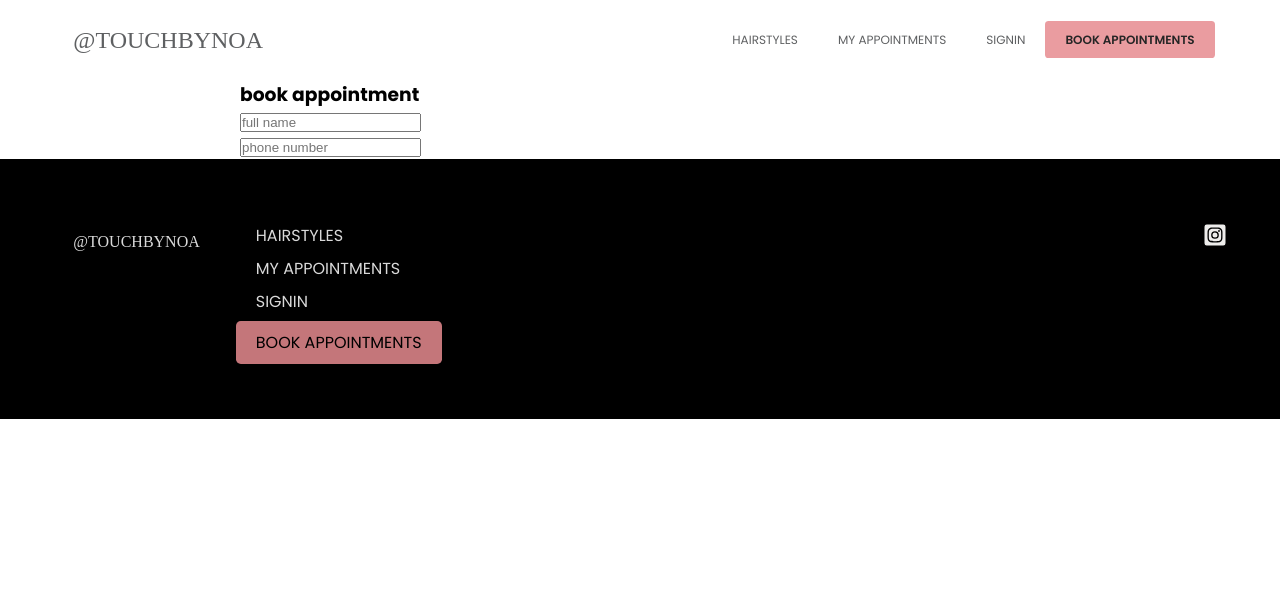
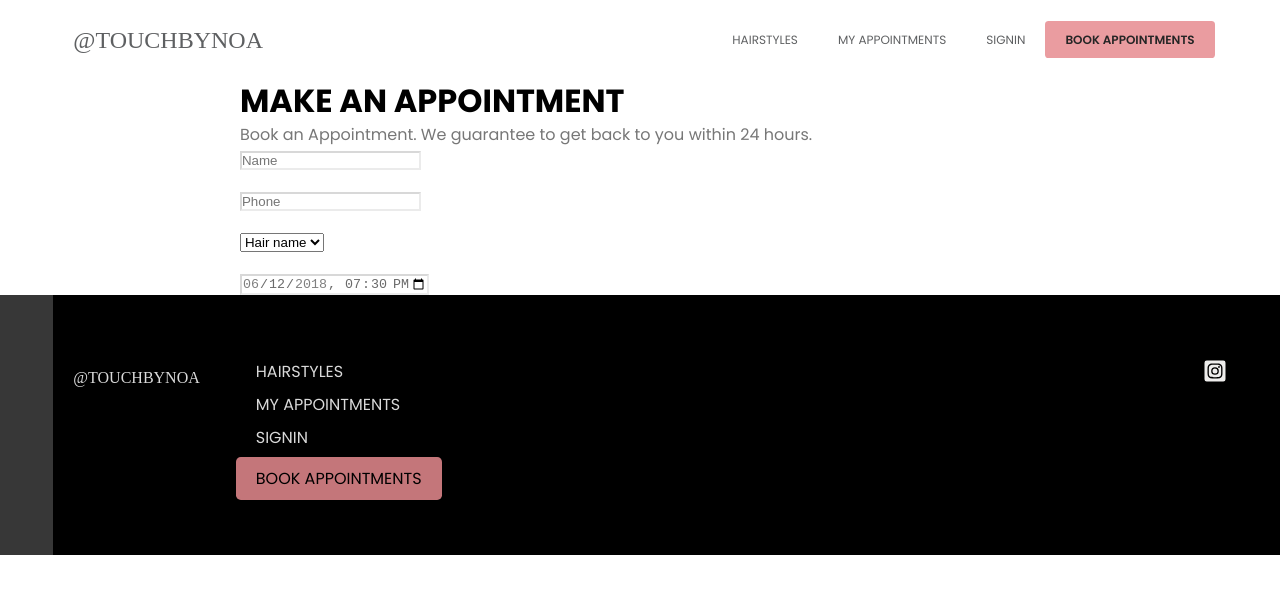
Before and after one commit to alfredthompsonOvie/touchedByNoaFrontend, a React (Vite) app: page /appointments in a window 1280 px wide. Shown: the top 594 px of the page. Built offline with nearby package versions, Linux system fonts and the light colour scheme; some icons are missing; a web font is replaced by a local one.

Commit message:
still on it

```diff
--- a/src/components/Footer.jsx
+++ b/src/components/Footer.jsx
@@ -2,6 +2,19 @@
 import { FaSquareFacebook, FaXTwitter } from "react-icons/fa6";
 import { FaInstagramSquare } from "react-icons/fa";
 import StyledNavLink from "./StyledNavLink";
+import styled from "styled-components";
+
+
+const FooterContent = styled.section`
+background-color: #2C2C2C;
+`
+const Copyright = styled.section`
+background-color: #373737;
+text-align: center;
+`
+
+// icon FFBBA1
+// text 737373
 
 function Footer() {
 	return (
@@ -52,6 +65,9 @@ function Footer() {
 					</li>
 				</ul>
 			</section>
+			<Copyright>
+
+			</Copyright>
 		</footer>
 	);
 }
--- /dev/null
+++ b/src/components/ui/Button.jsx
@@ -0,0 +1,13 @@
+import styled from "styled-components";
+
+export const Button = styled.button`
+  display: flex;
+  align-items: center;
+  gap: 1em;
+  padding: .7em 1.2em;
+  text-transform: uppercase;
+  background-color: #FBBAA1;
+  color: #eee;
+  border: 0;
+  border-radius: 8px;
+  `
--- /dev/null
+++ b/src/components/ui/FormGroup.jsx
@@ -0,0 +1,9 @@
+import styled from "styled-components";
+
+
+export const FormGroup = styled.section`
+
+  & + & {
+    margin-top: 1em;
+  }
+`
--- /dev/null
+++ b/src/components/ui/Heading.jsx
@@ -0,0 +1,8 @@
+import styled from "styled-components";
+
+export const Heading = styled.h1`
+  font-size: 32px;
+  line-height: 42px;
+  font-weight: 900;
+  text-transform: uppercase;
+`
--- /dev/null
+++ b/src/components/ui/Input.jsx
@@ -0,0 +1,6 @@
+import styled from "styled-components";
+
+export const Input = styled.input`
+	border-color: rgba(44, 44, 44, 0.15);
+	color: #6a6a6a;
+`;
--- a/src/pages/Appointments.jsx
+++ b/src/pages/Appointments.jsx
@@ -1,18 +1,20 @@
-import styled from "styled-components"
+import styled from "styled-components";
+import { Heading } from "../components/ui/Heading";
 
 // import MainNav from "../components/MainNav"
 const StyledAppointments = styled.section`
-  max-width: 800px;
-  margin-inline: auto;
-`
+	max-width: 800px;
+	margin-inline: auto;
+`;
 
 function Appointments() {
-  return (
-    <StyledAppointments>
-      {/* <MainNav /> */}
-      Appointments
-    </StyledAppointments>
-  )
+	return (
+		<StyledAppointments>
+
+			<Heading>YOUR APPOINTMENTS</Heading>
+
+		</StyledAppointments>
+	);
 }
 
-export default Appointments
+export default Appointments;
--- a/src/pages/BookAppointment.jsx
+++ b/src/pages/BookAppointment.jsx
@@ -1,30 +1,51 @@
 // import MainNav from "../components/MainNav"
 
 import { SectionContainer } from "../components/ui/Container";
+import { FormGroup } from "../components/ui/FormGroup";
+import { Heading } from "../components/ui/Heading";
+import { Input } from "../components/ui/Input";
 
 function BookAppointment() {
 	return (
 			<SectionContainer>
-				<h1>book appointment</h1>
-				<form>
-					<section className="formGrop">
-						<label htmlFor="date"></label>
-					</section>
-					<section className="formGrop">
-						<label htmlFor="date"></label>
-					</section>
-					<section className="formGrop">
-						<label htmlFor="email"></label>
-					</section>
-					<section className="formGrop">
-						<label htmlFor="fullname"></label>
-						<input type="text" name="fullname" id="" placeholder="full name"/>
-					</section>
-					<section className="formGrop">
-						<label htmlFor="phoneNumber"></label>
-						<input type="number" placeholder="phone number"/>
-					</section>
-				</form>
+				<Heading>MAKE AN APPOINTMENT</Heading>
+			<p>
+				Book an Appointment. We guarantee to get back to you
+				within 24 hours.
+      </p>
+      <form>
+				<FormGroup>
+					<label htmlFor="name"></label>
+					<Input type="text" name="name" placeholder="Name" />
+				</FormGroup>
+				<FormGroup>
+					<label htmlFor="tel"></label>
+					<Input type="tel" name="tel" placeholder="Phone" />
+
+				</FormGroup>
+				<FormGroup>
+					<label htmlFor="services"></label>
+					<select name="services" id="services">
+						<option value="hairStyles">Hair name</option>
+						<option value="hairStyles">Hair name</option>
+						<option value="hairStyles">Hair name</option>
+						<option value="hairStyles">Hair name</option>
+						<option value="hairStyles">Hair name</option>
+						<option value="hairStyles">Hair name</option>
+					</select>
+				</FormGroup>
+				<FormGroup>
+					<label htmlFor="appointment-time"></label>
+					<Input
+						type="datetime-local"
+						id="appointment-time"
+						name="appointment-time"
+						value="2018-06-12T19:30"
+						min="2018-06-07T00:00"
+						max="2018-06-14T00:00"
+					/>
+				</FormGroup>
+      </form>
 			</SectionContainer>
 	);
 }
--- a/src/pages/Signin.jsx
+++ b/src/pages/Signin.jsx
@@ -4,17 +4,35 @@ import { FaUserCircle } from "react-icons/fa";
 import { FaGoogle, FaLock } from "react-icons/fa6";
 import { Link } from "react-router-dom";
 import styled from "styled-components";
+import styles from "../styles/FormIcons.module.css"
+import { Button } from "../components/ui/Button";
 
 const Heading = styled.h1`
-
+  font-size: 2rem;
+	text-align: center;
+	text-transform: uppercase;
+	margin: 1em 0;
 `
 
 
 const Input = styled.input`
-  padding: 1em;
+  padding: 1em 1em 1em 3em;
   width: 100%;
+	border-radius: 8px;
+	border: 1px solid #777;
 `
-
+const FormGroup = styled.section`
+	position: relative;
+	& + & {
+		margin-top: 1em;
+	}
+`
+const SectionSubmit = styled.section`
+display: flex;
+align-items: center;
+justify-content: space-between;
+margin: 1em 0;
+`
 
 function Signin() {
 	return (
@@ -22,27 +40,27 @@ function Signin() {
 			<Heading>sign in</Heading>
 
 			<form>
-				<section className="formGroup">
+				<FormGroup>
 					<label htmlFor="email"></label>
 					<Input type="email" name="email" id="" placeholder="Email" />
-					<FaUserCircle />
-				</section>
-				<section className="formGroup">
+					<FaUserCircle className={styles.icon}/>
+				</FormGroup>
+				<FormGroup>
 					<label htmlFor="password"></label>
-					<input type="password" name="password" id="" placeholder="Password" />
-					<FaLock />
-				</section>
-				<section>
+					<Input type="password" name="password" id="" placeholder="Password" />
+					<FaLock className={styles.icon} />
+				</FormGroup>
+				<SectionSubmit>
 					<Link to="">Forgot Password?</Link>
-					<button type="submit">Login</button>
-				</section>
+					<Button type="submit">Login</Button>
+				</SectionSubmit>
 			</form>
 			<section>
 				<p>Or Login with: </p>
-				<button>
-					<FaGoogle />
+				<Button>
+					<FaGoogle className={styles.google}/>
 					<span>Google</span>
-				</button>
+				</Button>
 			</section>
 		</section>
 	);
--- /dev/null
+++ b/src/styles/FormIcons.module.css
@@ -0,0 +1,13 @@
+.icon {
+  position: absolute;
+  top: 50%;
+  left: 10px;
+  transform: translateY(-50%);
+  font-size: 1.5rem;
+  /* width: 2rem; */
+  color: #000;
+}
+.google {
+  font-size: 1.5em;
+  color: #000;
+}
```
